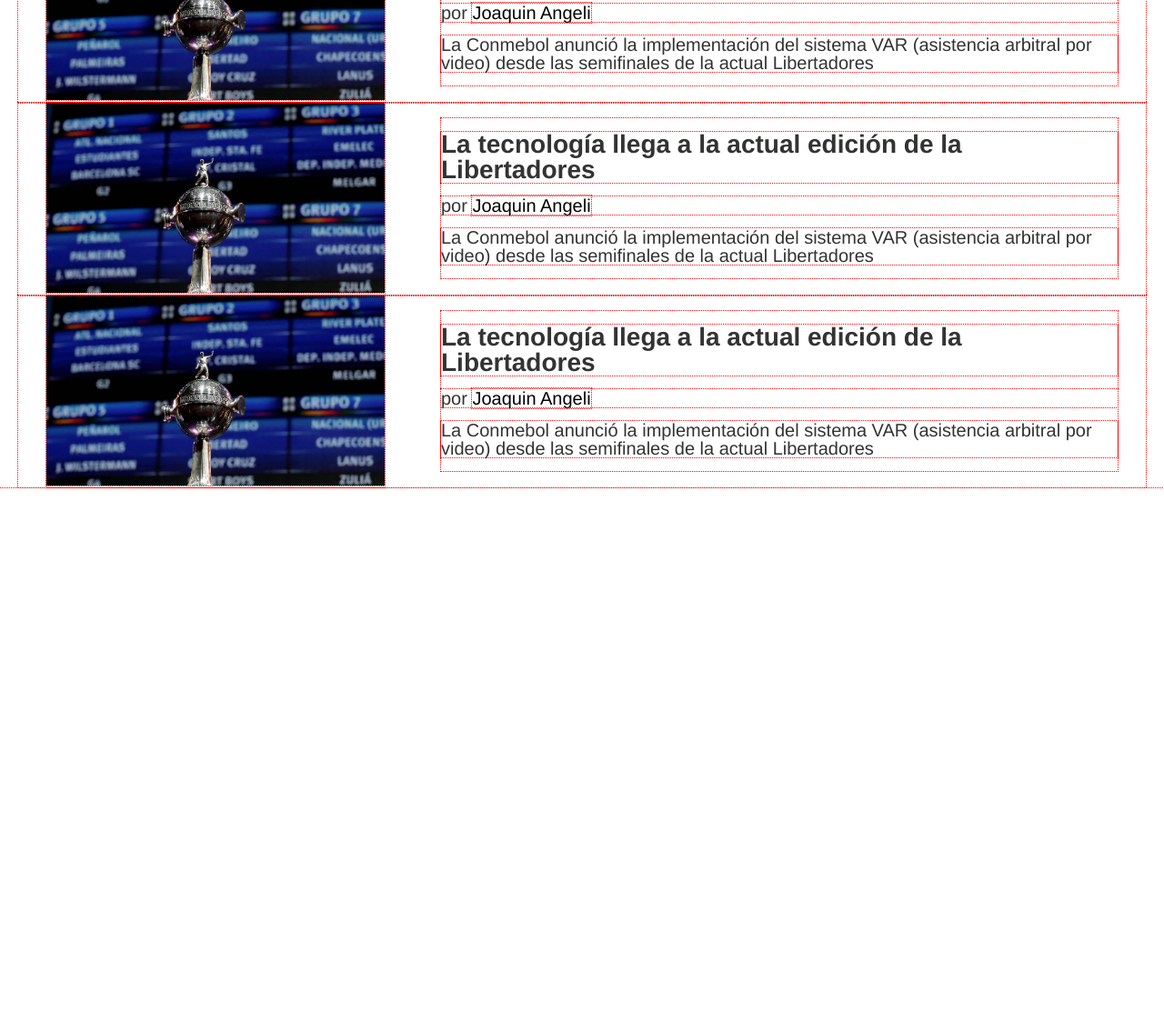
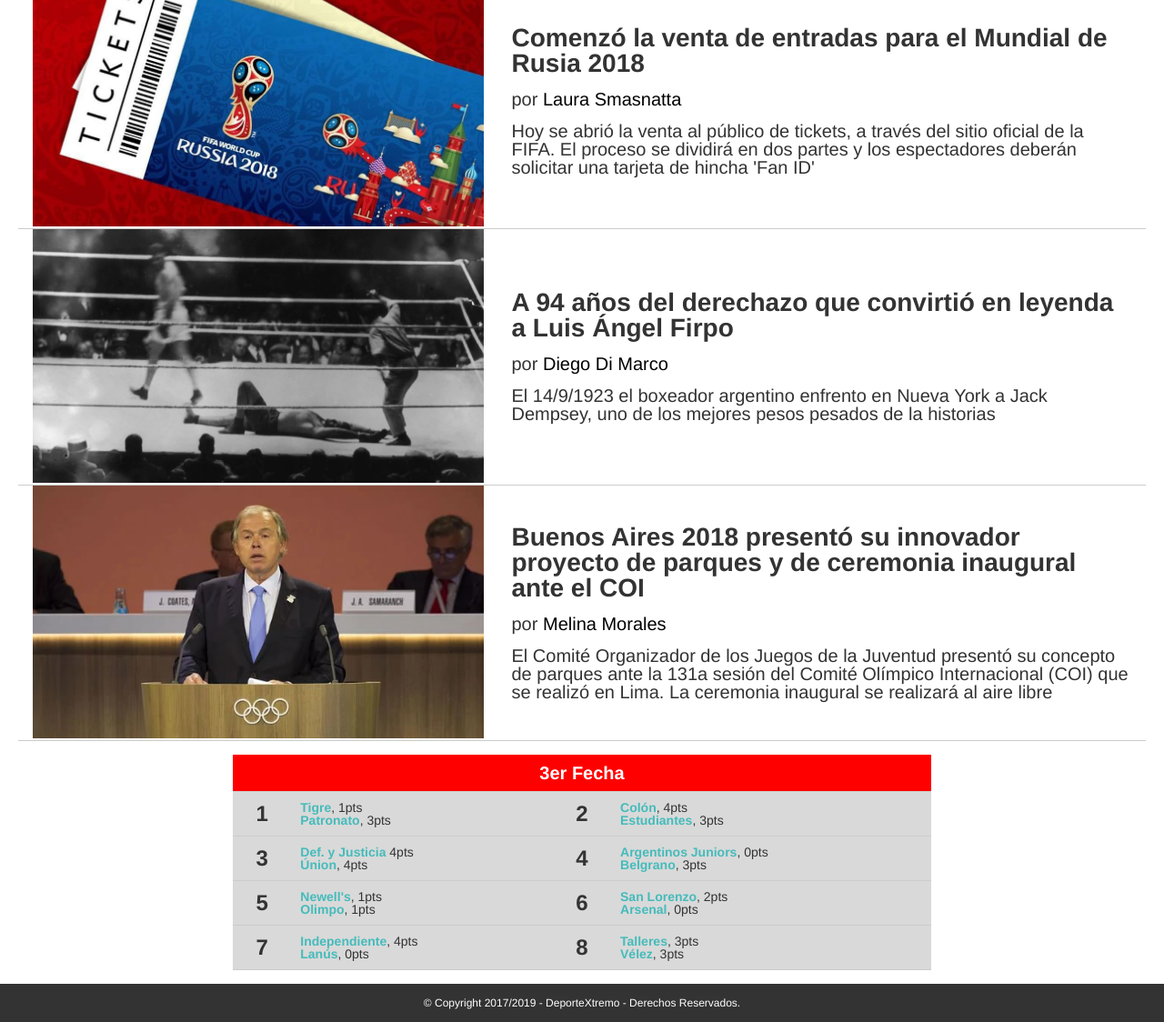
Before and after one commit to etovares/PWFE-M1-03, a plain HTML site: page Index.html in a window 1280 px wide. Shown: the part 1170-2294 px from the top of the page at 91% size. Before the commit the page ends 1707 px from the top, so only its background shows below. Drawn offline with Linux system fonts and the light colour scheme.

Commit message:
Maquetando la tabla de posiciones

```diff
--- a/Index.html
+++ b/Index.html
@@ -50,43 +50,86 @@
 <!--inicio noticia #2 -->
         <article class="noticia">
           <div class="noticia-img">
-            <img src="img/sorteo-libertadores.jpg">
+            <img src="img/tickets-rusia-mundial.jpg">
           </div>
           <div class="noticia-txt">
-            <h3> La tecnología llega a la actual edición de la Libertadores</h3>
-            <p>por <a href="#"> Joaquin Angeli</a></p>
-            <p>La Conmebol anunció la implementación del sistema VAR (asistencia arbitral por video) desde las semifinales de la actual Libertadores</p>
+            <h3> Comenzó la venta de entradas para el Mundial de Rusia 2018</h3>
+            <p>por <a href="#"> Laura Smasnatta</a></p>
+            <p>Hoy se abrió la venta al público de tickets, a través del sitio oficial de la FIFA. El proceso se dividirá en dos partes y los espectadores deberán solicitar una tarjeta de hincha 'Fan ID'
+
+</p>
           </div>
         </article>
       <!--Fin Noticia #2-->
  <!--inicio noticia #3 -->
         <article class="noticia">
           <div class="noticia-img">
-            <img src="img/sorteo-libertadores.jpg">
+            <img src="img/firpo.jpg">
           </div>
           <div class="noticia-txt">
-            <h3> La tecnología llega a la actual edición de la Libertadores</h3>
-            <p>por <a href="#"> Joaquin Angeli</a></p>
-            <p>La Conmebol anunció la implementación del sistema VAR (asistencia arbitral por video) desde las semifinales de la actual Libertadores</p>
+            <h3> A 94 años del derechazo que convirtió en leyenda a Luis Ángel Firpo</h3>
+            <p>por <a href="#"> Diego Di Marco</a></p>
+            <p>El 14/9/1923 el boxeador argentino enfrento en Nueva York a Jack Dempsey, uno de los mejores pesos pesados de la historias</p>
           </div>
         </article>
       <!--Fin Noticia #3-->
 <!--inicio noticia #4 -->
         <article class="noticia">
           <div class="noticia-img">
-            <img src="img/sorteo-libertadores.jpg">
+            <img src="img/buenos-aires.jpg">
           </div>
           <div class="noticia-txt">
-            <h3> La tecnología llega a la actual edición de la Libertadores</h3>
-            <p>por <a href="#"> Joaquin Angeli</a></p>
-            <p>La Conmebol anunció la implementación del sistema VAR (asistencia arbitral por video) desde las semifinales de la actual Libertadores</p>
+            <h3> Buenos Aires 2018 presentó su innovador proyecto de parques y de ceremonia inaugural ante el COI</h3>
+            <p>por <a href="#"> Melina Morales</a></p>
+            <p>El Comité Organizador de los Juegos de la Juventud presentó su concepto de parques ante la 131a sesión del Comité Olímpico Internacional (COI) que se realizó en Lima. La ceremonia inaugural se realizará al aire libre</p>
           </div>
         </article>
       <!--Fin Noticia #4-->
      </section>
      <section id= "tabla-posiciones">
+      <table>
+       <tr>
+       <th colspan="4"> 3er Fecha</th>
+
+       </tr>
+
+       <tr><!--Fila-->
+        <td>1</td><!--Celda-->
+        <td><span> Tigre</span>, 1pts<br><span>Patronato</span>, 3pts</td>
+        <td>2</td>
+        <td><span> Colón</span>, 4pts<br><span>Estudiantes</span>, 3pts</td>
+       </tr>
+
+       <tr>
+       <td>3</td>
+       <td><span>Def. y Justicia</span> 4pts<br><span>Únion</span>, 4pts</td>
+       <td>4</td>
+       <td><span>Argentinos Juniors</span>, 0pts<br><span>Belgrano</span>, 3pts</td>
+
+       </tr>
+
+       <tr>
+       <td>5</td>
+       <td><span>Newell's</span>, 1pts<br><span>Olimpo</span>, 1pts</td>
+       <td>6</td>
+       <td><span>San Lorenzo</span>, 2pts<br><span>Arsenal</span>, 0pts</td>
+        </tr>
+       <td>7</td>
+       <td><span>Independiente</span>, 4pts<br><span>Lanús</span>, 0pts</td>
+       <td>8</td>
+       <td><span>Talleres</span>, 3pts<br><span>Vélez</span>, 3pts</td>
+        <tr>
+
+
+        </tr>
+
+      </table>
+
      	 </section>
 </main>
+<footer>
+    <p>&copy; Copyright 2017/2019 - DeporteXtremo - Derechos Reservados. </p>
+</footer>
     <!-- Area de Script -->
     <script src="js/main.js"></script>
 
--- a/css/style.css
+++ b/css/style.css
@@ -1,6 +1,7 @@
 /*Estilos generales*/
-*{
-    outline: dotted 1px red;}
+/*
+    outline: dotted 1px red;*/
+
 body {
 	font-family: Helvetica, Arial, Open Sans, sans-serif;
 	font-size: 14px;
@@ -74,13 +75,13 @@
 	border: none;
 }
 .noticia-img {
-	width: 30%;
+	width: 40%;
 }
 .noticia-img img {
 	width: 100%;
 }
 .noticia-txt {
-	width: 60%;
+	width: 55%;
 }
 .noticia-txt h3 {
 font-weight: 700;
@@ -105,3 +106,45 @@
 	font-size: 12px;
 	text-align: center;
 }
+
+#tabla-posiciones {
+	padding: 15px 0;
+}
+
+#tabla-posiciones table {
+margin: auto;
+width: 60%;
+}
+
+#tabla-posiciones tr {
+	background-color: #D9D9D9;
+	border-bottom: solid 1px #CCC;
+
+}
+#tabla-posiciones tr:last-child {
+	border: none;
+}
+#tabla-posiciones th{
+	background-color: red;
+	color:#FFF;
+	font-weight: 700;
+	font-size:20px;
+	padding: 10px;
+}
+
+
+
+#tabla-posiciones td {
+	padding: 10px;
+	vertical-align: middle;
+}
+#tabla-posiciones td:nth-of-type(odd){
+	font-size: 24px;
+	font-weight: 700;
+	text-align: center;
+}
+
+#tabla-posiciones td:nth-of-type(even) span {
+color: #45bbbb;
+font-weight: 700;
+}
```
Also changed, not shown: 1 other file.
